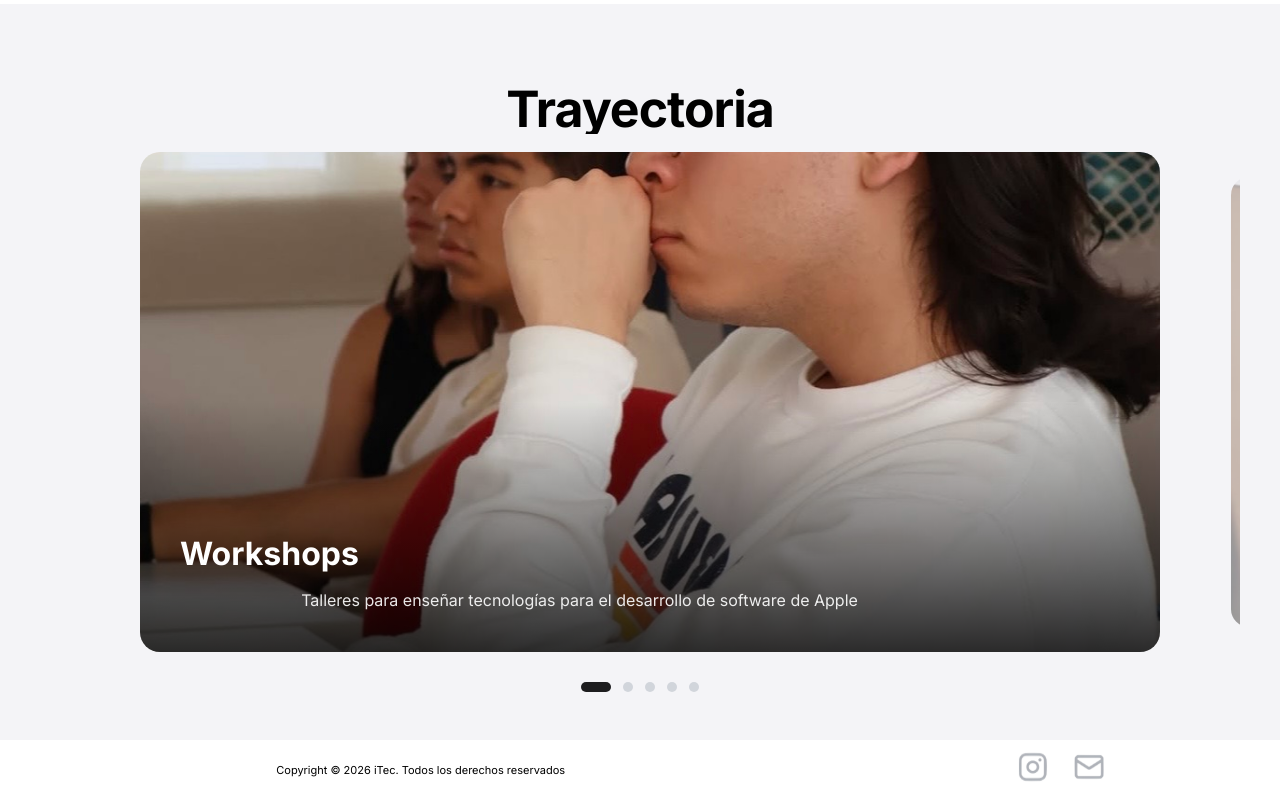
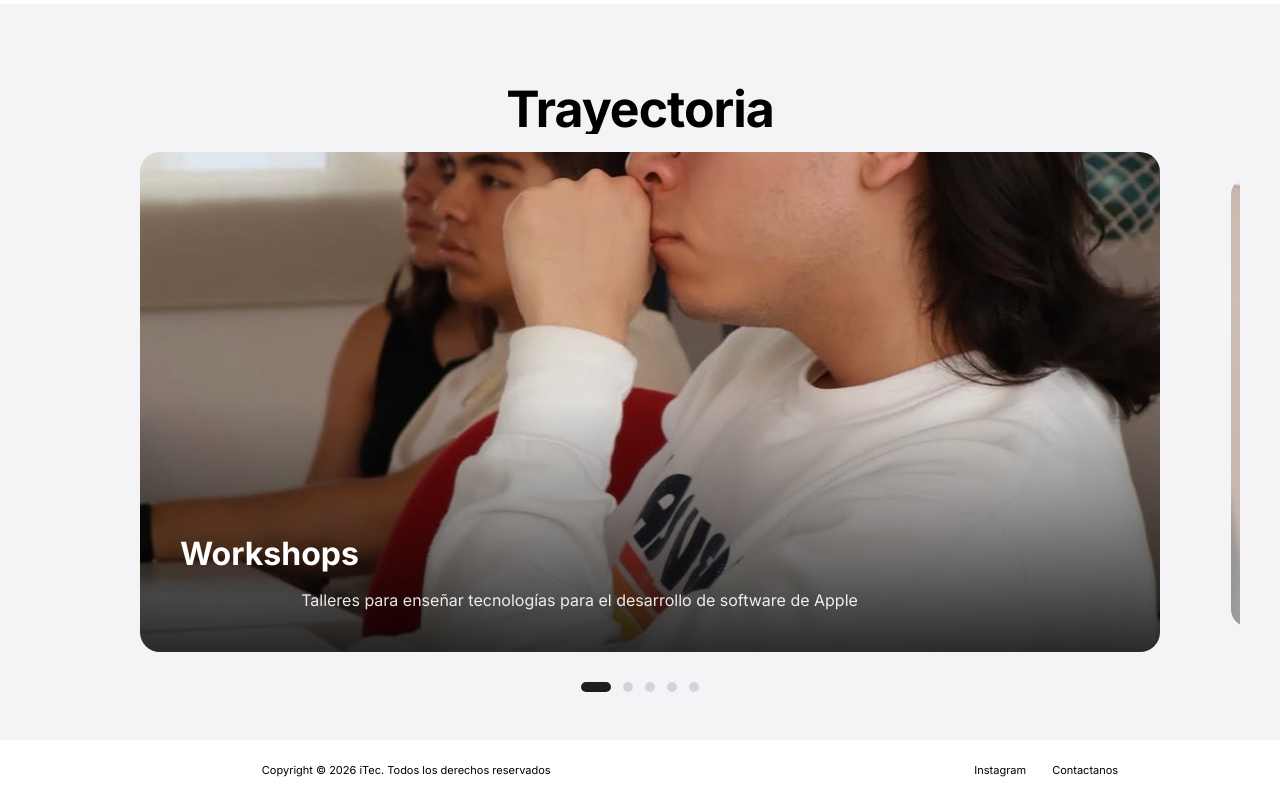
Before and after one commit to iTecCEM/itec_web, a React (Vite) app: page /community in a window 1280 px wide. Shown: the part 1332-2132 px from the top of the page. Built offline with nearby package versions, Linux system fonts and the light colour scheme.

Commit message:
instagram and mailto icons removed

```diff
--- a/src/components/GlobalComponents/Footer.css
+++ b/src/components/GlobalComponents/Footer.css
@@ -30,10 +30,17 @@
     gap: 26px;
 }
 
-.socialsContainer > a > img {
-    width: 30px;
-    height: 30px;
+.socialsContainer p {
+    color: black;
+    text-decoration: none;
+    font-family: "Inter", serif;
+    font-size: 11px;
 }
+
+.socialsContainer a {
+  text-decoration: none;
+}
+
 
 @media (max-width: 480px) {
   .footerContainer {
--- a/src/components/GlobalComponents/Footer.tsx
+++ b/src/components/GlobalComponents/Footer.tsx
@@ -1,6 +1,6 @@
 import "./Footer.css";
-import instagramSVG from '../../assets/Instagram.svg';
-import emailSVG from '../../assets/email.svg';
+// import { CiInstagram } from "react-icons/ci";
+// import { CiMail } from "react-icons/ci";
 
 function Footer(){
     return (
@@ -9,8 +9,8 @@ function Footer(){
             <footer className="footerContainer">
                 <p>Copyright © 2026  iTec. Todos los derechos reservados</p>
                 <div className="socialsContainer">
-                    <a href={"https://www.instagram.com/itec.cem/"} target="_blank"><img src={instagramSVG} alt="Instagram"></img></a>
-                    <a href={"mailto:iteccem25@gmail.com"} target="_blank"><img src={emailSVG} alt="Correo iTec"></img></a>
+                    <a href={"https://www.instagram.com/itec.cem/"}><p>Instagram</p></a>
+                    <a href={"mailto:iteccem25@gmail.com"}><p>Contactanos</p></a>
                 </div>
             </footer>
         </>
```
